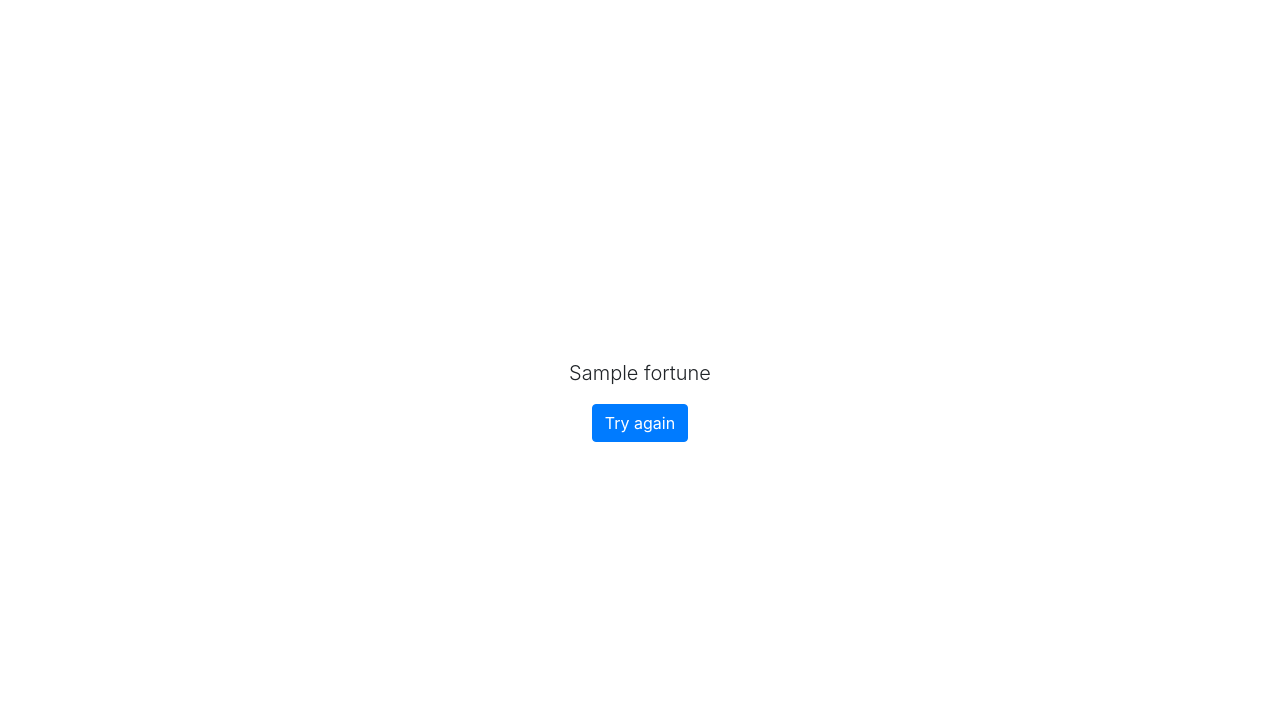
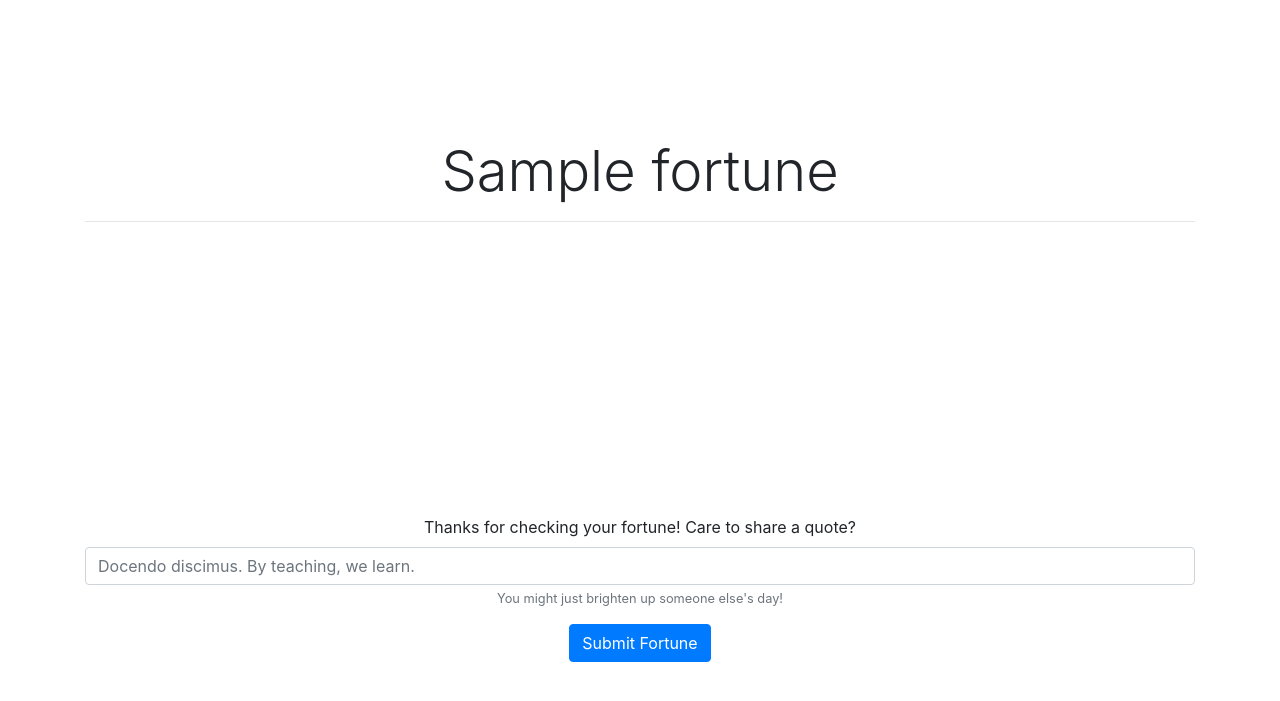
Before and after one commit to alyssonalvaran/getyourfortunecookie, a Flask app: template templates/index.html in a window 1280 px wide. Shown: the top 701 px of the page. Run offline with Flask 2, Linux system fonts and the light colour scheme; the template is opened without the code that fills it: most values are stand-ins (such as "Sample title", 1, 10 or a date in 2020); some libraries are stand-ins or nearby versions.

Commit message:
Add submit fortune form

```diff
--- a/templates/index.html
+++ b/templates/index.html
@@ -22,9 +22,20 @@
 	<div class="container h-100">
 		<div class="row h-100 justify-content-center align-items-center">
 			<div class="col-12 text-center">
-				<p class="lead">{{ fortune }}</p>
-				<a class="btn btn-primary" href="/" role="button">Try again</a>
+				<h1 class="display-4">{{ fortune }}</h1>
+				<hr/>
 			</div>
+			<form class="col-12 text-center">
+				<div class="form-group">
+					<label for="fortuneInput">Thanks for checking your fortune! Care to share a quote?</label>
+					<input type="text" class="form-control" id="fortuneInput" aria-describedby="emailHelp" placeholder="Docendo discimus. By teaching, we learn.">
+					<small id="fortuneHelp" class="form-text text-muted">
+						You might just brighten up someone else's day!
+					</small>
+				</div>
+				<button type="submit" class="btn btn-primary">Submit Fortune</button>
+			</form>
+
 		</div>
 	</div>
 
```
